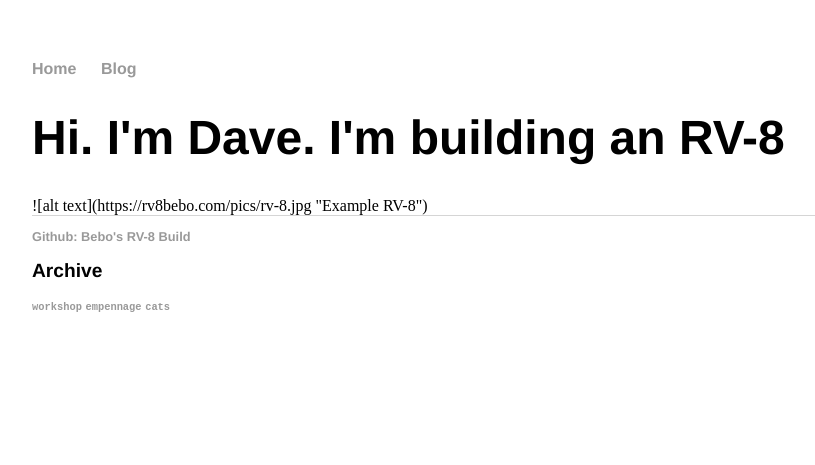
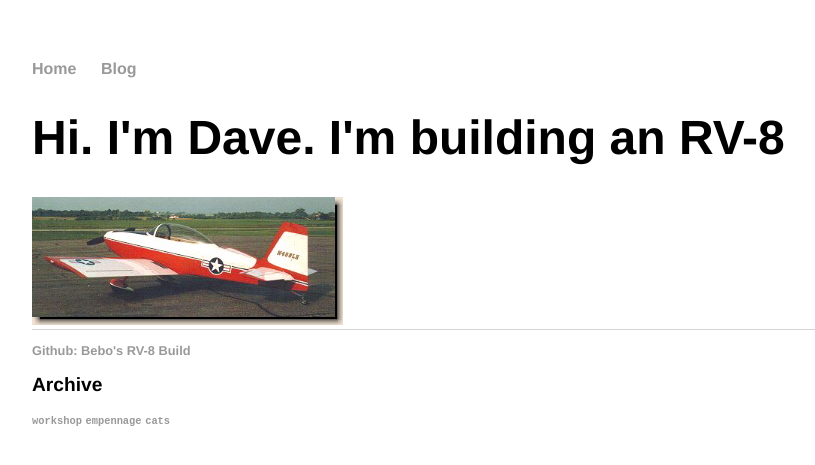
Before and after one commit to thebebo/bebo-rv8, a Jekyll site: the page built from index.html, in a window 1280 px wide. Shown: the top 465 px of the page, without its empty margins (160-975 px from the left). Built offline with Jekyll 4.4.1, drawn with Linux system fonts in a browser that asks for light colours.

Commit message:
added example image

```diff
--- a/index.html
+++ b/index.html
@@ -4,5 +4,5 @@ title: Bebo's RV-8 Build
 ---
 <div class="blurb">
 	<h1>Hi. I'm Dave. I'm building an RV-8</h1>
-	![alt text](https://rv8bebo.com/pics/rv-8.jpg "Example RV-8")
+	<img src="https://rv8bebo.com/pics/rv-8.jpg" alt="Example RV-8">
 </div><!-- /.blurb -->
```
